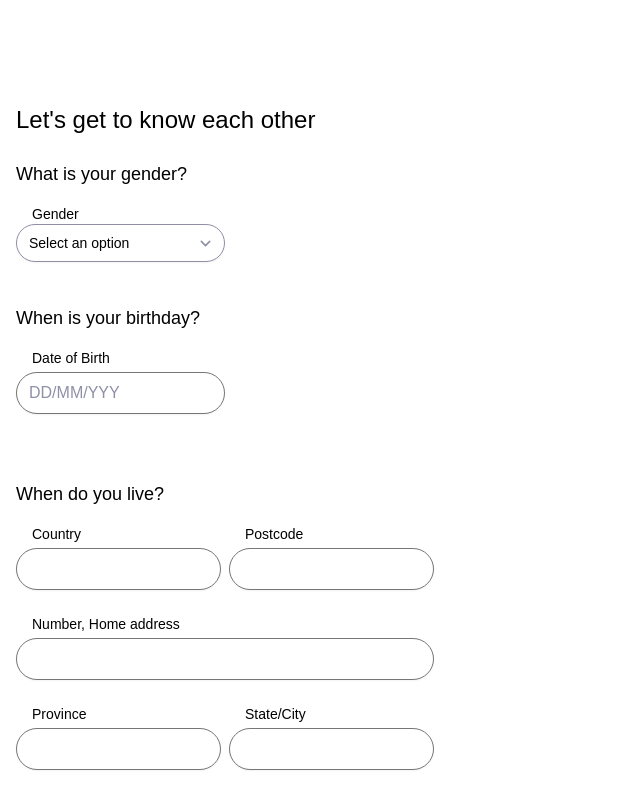
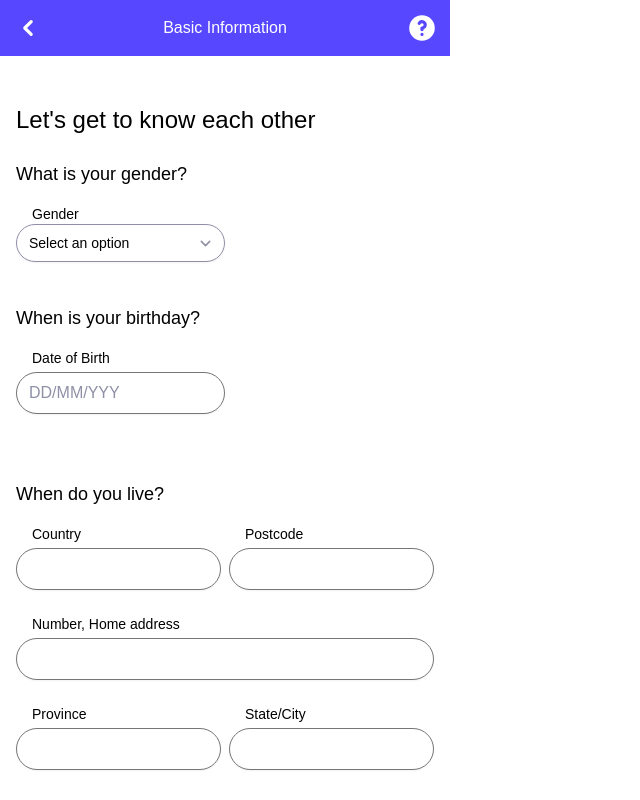
Before and after one commit to andres-codigo/nanny-nina, a Vue app: page /host-nanny in a window 1280 px wide. Shown: the top 800 px of the page, without its empty margins (0-640 px from the left). Built offline with nearby package versions, Linux system fonts and the light colour scheme.

Commit message:
[vue] TopNavigation component created and added to BioForm

```diff
--- /dev/null
+++ b/src/components/navigation/TopNavigation.vue
@@ -0,0 +1,20 @@
+<template>
+	<header>
+		<div class="flex bg-blue">
+			<div class="flex-none inline-flex justify-center items-center w-14 h-14"><ChevronLeftIcon class="w-8 h-8 text-white" aria-hidden="true" /></div>
+			<div class="grow h-14 inline-flex justify-center items-center text-white">Basic Information</div>
+			<div class="flex-none inline-flex justify-center items-center w-14 h-14"><QuestionMarkCircleIcon class="w-8 h-8 text-white" aria-hidden="true" /></div>
+		</div>
+	</header>
+</template>
+
+<script>
+import { ChevronLeftIcon, QuestionMarkCircleIcon } from '@heroicons/vue/solid'
+
+export default {
+	components: {
+		ChevronLeftIcon,
+		QuestionMarkCircleIcon
+	},
+}
+</script>
--- a/src/pages/host/nanny/pages/BioForm01.vue
+++ b/src/pages/host/nanny/pages/BioForm01.vue
@@ -1,4 +1,5 @@
 <script setup>
+import TopNavigation from '../../../../components/navigation/TopNavigation.vue'
 import InputField from '../../../../components/form/InputField.vue'
 import SelectMenu from '../../../../components/form/SelectMenu.vue'
 import ButtonPrimary from '../../../../components/buttons/ButtonPrimary.vue'
@@ -6,8 +7,9 @@ import ButtonPrimary from '../../../../components/buttons/ButtonPrimary.vue'
 
 <template>
 	<div class="h-full">
+		<TopNavigation />
 		<main>
-			<div class="flex flex-col py-12 mx-4 mt-8">
+			<div class="flex flex-col pt-6 mx-4">
 				<h2 class="my-6 text-left text-2xl font-normal text-gray-900">Let's get to know each other</h2>
 				<form action="#" method="POST">
 					<div class="h-28">
```
